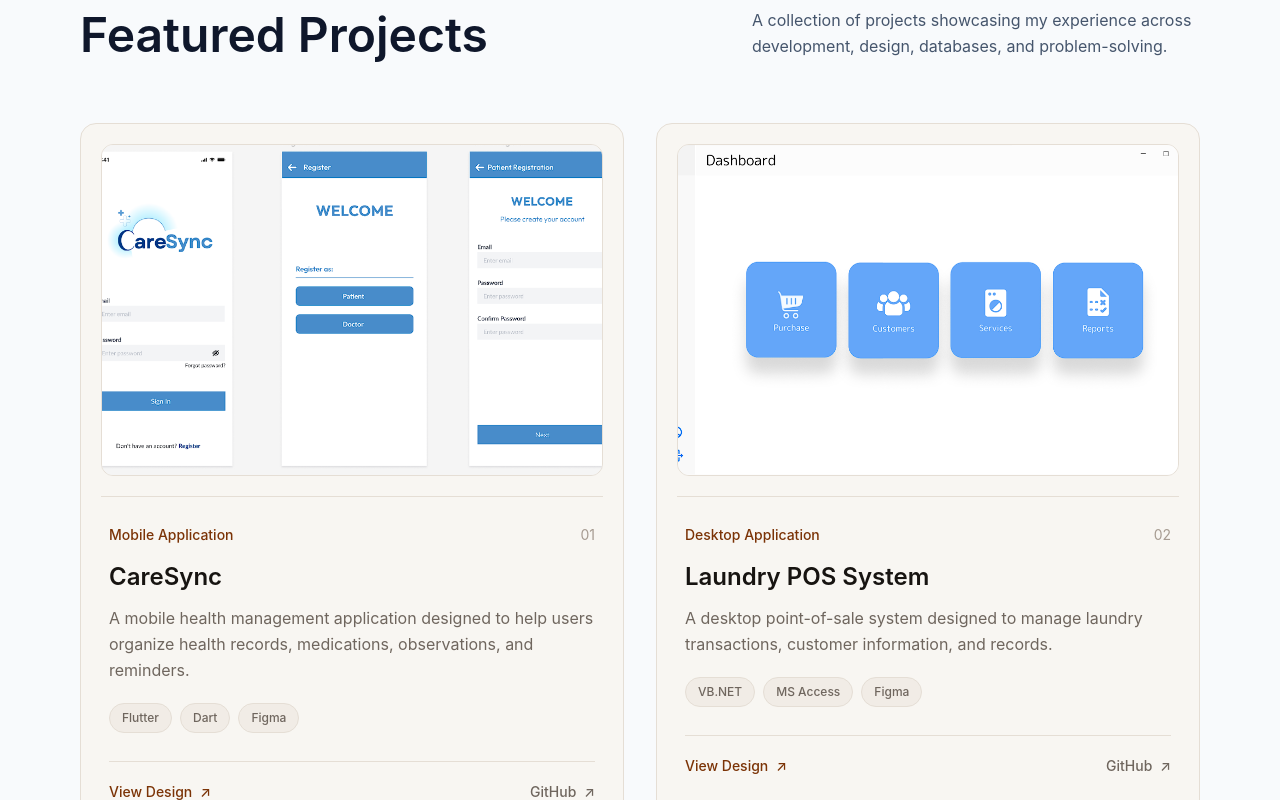
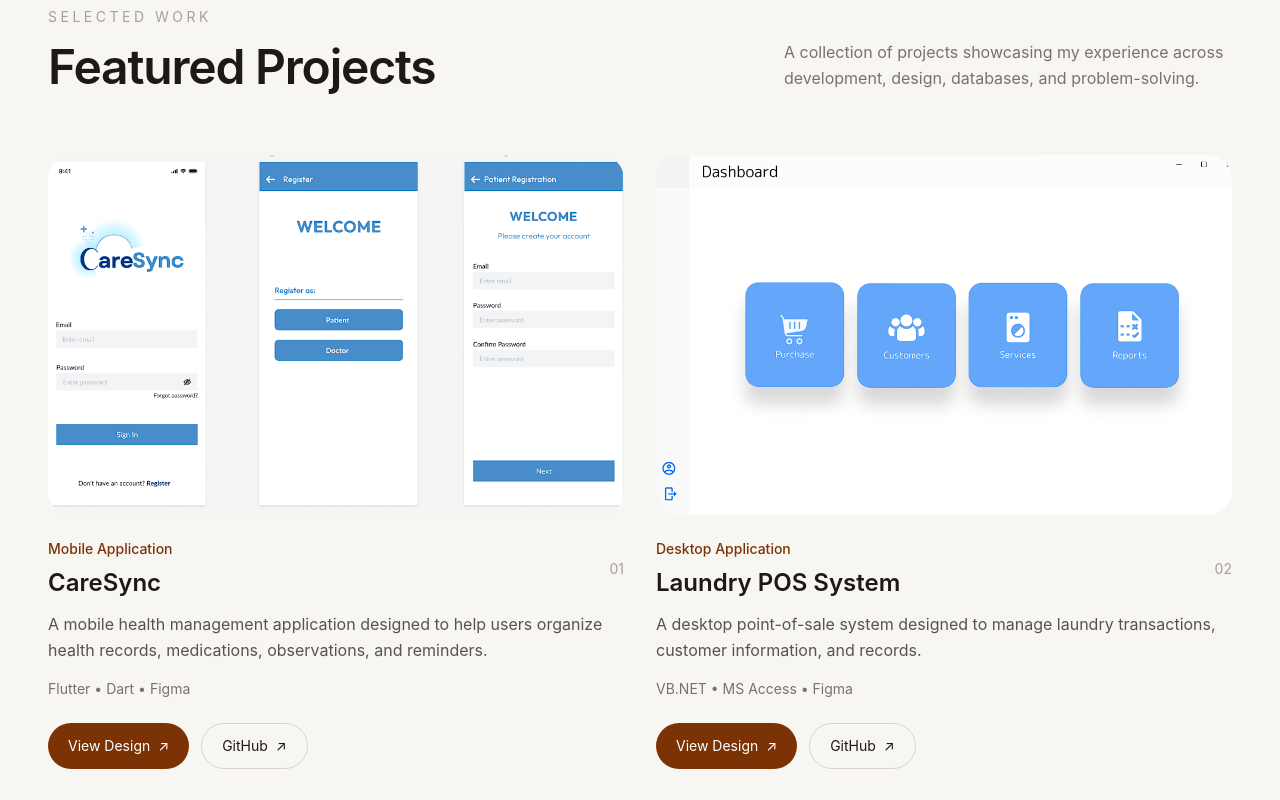
Before and after one commit to K-mariedizon/My-Portfolio, a React (Vite) app: page / in a window 1280 px wide. Shown: the part 2900-3700 px from the top of the page. Built offline with nearby package versions, Linux system fonts and the light colour scheme.

Commit message:
Update portfolio

```diff
--- a/src/App.jsx
+++ b/src/App.jsx
@@ -816,123 +816,121 @@
 
 
       {/* ================= PROJECTS ================= */}
-      {/* Projects */}
-<section id="projects" className="py-24 px-6 md:px-12 lg:px-20 bg-[#F8FAFC]">
+      <section
+        id="projects"
+        className="px-6 md:px-12 py-24 md:py-32 bg-[#F8F6F2]"
+      >
         <div className="max-w-7xl mx-auto">
 
-    {/* Section Header */}
-    <div className="flex flex-col md:flex-row md:items-end md:justify-between gap-6 mb-16">
+          <div className="flex flex-col md:flex-row md:items-end justify-between gap-6 mb-16">
+
             <div>
-        <p className="text-sm tracking-[0.3em] uppercase text-blue-600 mb-4">
+              <p className="text-sm uppercase tracking-[0.25em] text-stone-400 mb-4">
                 Selected Work
               </p>
 
-        <h2 className="text-4xl md:text-5xl font-semibold text-slate-900">
+              <h2 className="text-4xl md:text-5xl font-semibold tracking-tight">
                 Featured Projects
               </h2>
             </div>
 
-      <p className="max-w-md text-slate-600 leading-relaxed">
-        A collection of projects showcasing my experience across
-        development, design, databases, and problem-solving.
+            <p className="max-w-md text-stone-500 leading-relaxed">
+              A collection of projects showcasing my experience
+              across development, design, databases, and problem-solving.
             </p>
+
           </div>
 
-    {/* Projects Grid */}
-    <div className="grid grid-cols-1 lg:grid-cols-2 gap-8">
+
+          <div className="grid md:grid-cols-2 gap-x-8 gap-y-16">
 
             {projects.map((project, index) => (
+
               <article
-  className="group border border-[#E5DED5] bg-[#F8F6F2]
-             rounded-2xl overflow-hidden
-             transition-all duration-300
-             hover:border-amber-900/30
-             hover:shadow-lg hover:shadow-black/5"
+                key={project.title}
+                className="group"
               >
+
                 {/* Image */}
-  <div className="p-4 md:p-5">
-    <div className="overflow-hidden rounded-xl border border-[#E5DED5]">
+                <div className="relative overflow-hidden bg-[#EDE7DF] rounded-[1.5rem] mb-6">
+
                   <img
                     src={project.image}
                     alt={project.title}
-        className="w-full h-[280px] md:h-[330px] object-cover
-                   transition-transform duration-500
-                   group-hover:scale-[1.02]"
+                    className="w-full aspect-[16/10] object-cover group-hover:scale-[1.03] transition duration-500"
                   />
-    </div>
+
                 </div>
 
-  {/* Divider */}
-  <div className="mx-5 border-t border-[#E5DED5]"></div>
 
-  {/* Project Details */}
-  <div className="p-6 md:p-7">
+                {/* Project information */}
+                <div>
 
-    <div className="flex items-center justify-between mb-4">
-      <span className="text-sm font-medium text-amber-900">
+                  <div className="flex items-center justify-between gap-4 mb-3">
+
+                    <div>
+                      <p className="text-sm text-amber-900 font-medium mb-2">
                         {project.category}
+                      </p>
+
+                      <h3 className="text-2xl font-semibold">
+                        {project.title}
+                      </h3>
+                    </div>
+
+                    <span className="text-sm text-stone-400">
+                      0{index + 1}
                     </span>
 
-      <span className="text-sm text-[#A69B91]">
-        {String(index + 1).padStart(2, "0")}
-      </span>
                   </div>
 
-    <h3 className="text-2xl font-semibold text-[#171411] mb-3">
-      {project.title}
-    </h3>
 
-    <p className="text-[#6F665E] leading-relaxed mb-5">
+                  <p className="text-stone-600 leading-relaxed max-w-xl mb-4">
                     {project.description}
                   </p>
 
-    {/* Tools */}
-    <div className="flex flex-wrap gap-2 mb-7">
-      {project.tools.split(" • ").map((tool) => (
-        <span
-          key={tool}
-          className="px-3 py-1.5 text-xs font-medium
-                     text-[#6F665E]
-                     bg-[#F1ECE6]
-                     border border-[#E5DED5]
-                     rounded-full"
-        >
-          {tool}
-        </span>
-      ))}
-    </div>
 
-    {/* Bottom Divider */}
-    <div className="border-t border-[#E5DED5] pt-5 flex items-center justify-between">
+                  <p className="text-sm text-stone-500 mb-6">
+                    {project.tools}
+                  </p>
+
+
+                  <div className="flex gap-3">
 
                     <a
                       href={project.designLink}
                       target="_blank"
                       rel="noopener noreferrer"
-        className="text-sm font-medium text-amber-900
-                   hover:text-amber-700 transition-colors"
+                      className="inline-flex items-center gap-2 bg-amber-900 text-white px-5 py-3 rounded-full text-sm hover:bg-amber-950 transition"
                     >
-        View Design <span className="ml-1">↗</span>
+                      View Design
+                      <span>↗</span>
                     </a>
+
 
                     <a
                       href={project.link}
                       target="_blank"
                       rel="noopener noreferrer"
-        className="text-sm font-medium text-[#6F665E]
-                   hover:text-[#171411] transition-colors"
+                      className="inline-flex items-center gap-2 border border-stone-300 px-5 py-3 rounded-full text-sm hover:border-amber-900 hover:text-amber-900 transition"
                     >
-        GitHub <span className="ml-1">↗</span>
+                      GitHub
+                      <span>↗</span>
                     </a>
 
                   </div>
+
                 </div>
+
               </article>
+
             ))}
 
           </div>
+
         </div>
       </section>
+
 
       {/* ================= CONTACT ================= */}
       <section
```
Lines whose indentation alone changed are shown as unchanged.
